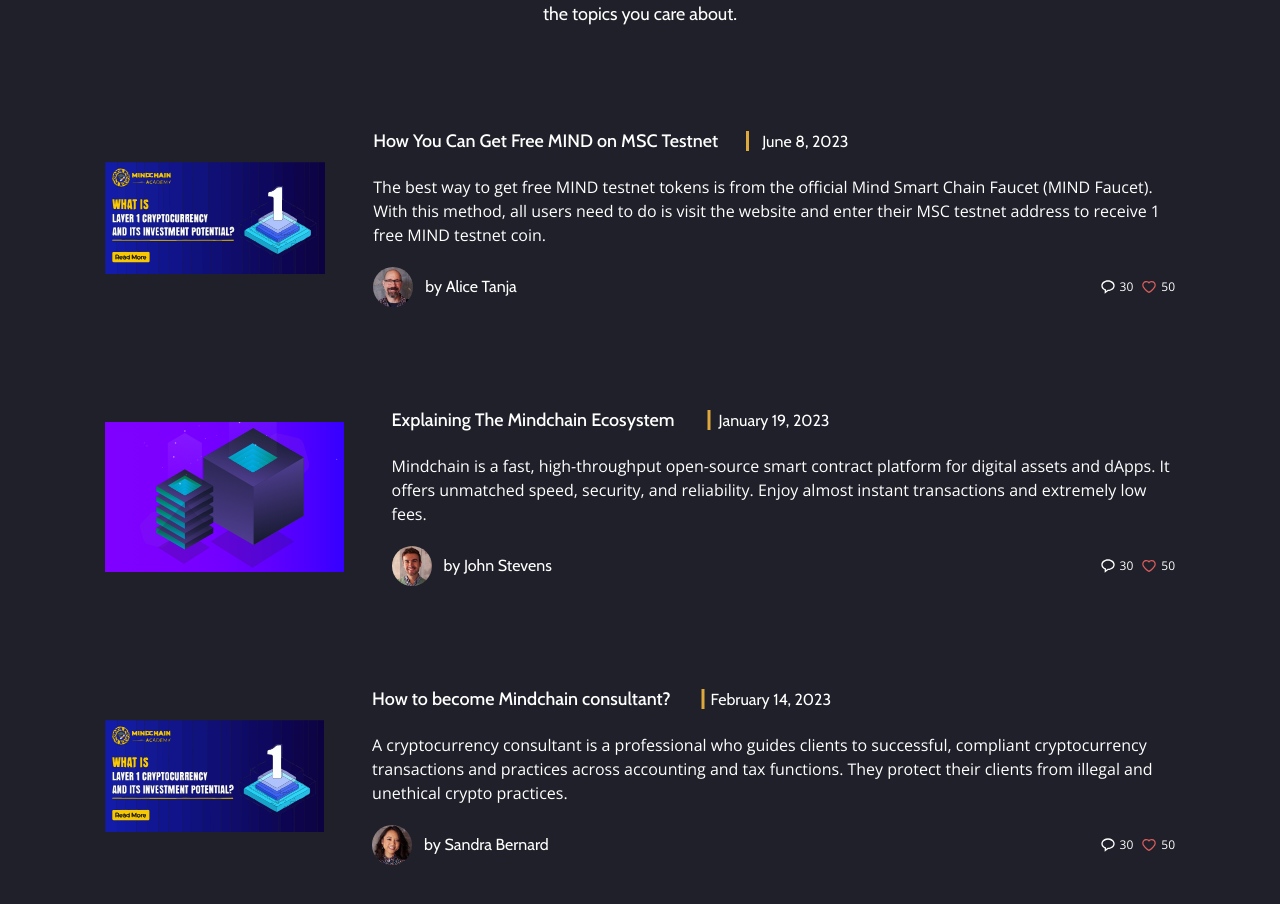
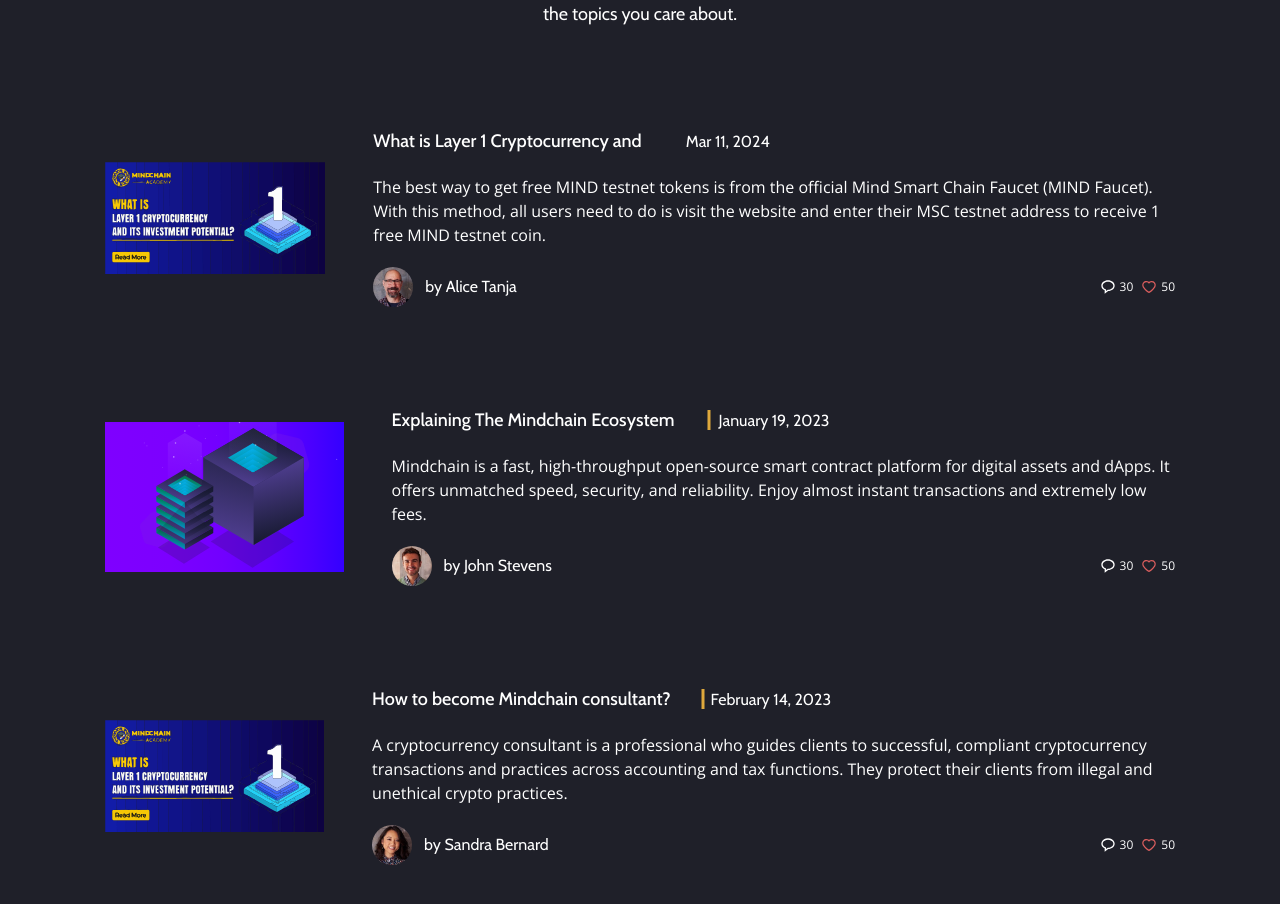
Before and after one commit to alenpragma/mindchain-defiwallet, a React (Vite) app: page / in a window 1280 px wide. Shown: the part 7288-8192 px from the top of the page. Built offline with nearby package versions, Linux system fonts and the light colour scheme; no server answers; a web font is replaced by a local one; what tailwindcss-animated would draw is missing.

Commit message:
Update Media.jsx

```diff
--- a/src/components/Media.jsx
+++ b/src/components/Media.jsx
@@ -31,7 +31,7 @@ const Media = () => {
                             <img className='w-[30rem]' src={post1} alt="post1" />
                         </div>
                         <div className="">
-                            <h2 className='font-cabin font-medium text-[18px]'>How You Can Get Free MIND on MSC Testnet <span className='font-cabin font-light text-[16px] pl-[20px] md:pl-[40px] relative before:absolute before:w-[3px] before:h-[20px] before:bg-primary before:content-[""] before:bottom-[-50%] before:left-[5%] md:before:left-[20%]  before:translate-x-[-50%] before:translate-y-[-50%] before:z-10'>June 8, 2023</span></h2>
+                            <h2 className='font-cabin font-medium text-[18px]'>What is Layer 1 Cryptocurrency and <span className='font-cabin font-light text-[16px] pl-[20px] md:pl-[40px] Their Investment Potential?:w-[3px] before:h-[20px] before:bg-primary before:content-[""] before:bottom-[-50%] before:left-[5%] md:before:left-[20%]  before:translate-x-[-50%] before:translate-y-[-50%] before:z-10'>Mar 11, 2024</span></h2>
                             <p className='py-[20px]'>The best way to get free MIND testnet tokens is from the official Mind Smart Chain Faucet (MIND Faucet). With this method, all users need to do is visit the website and enter their MSC testnet address to receive 1 free MIND testnet coin.
                             </p>
                             <div className="flex item-center justify-between">
```
